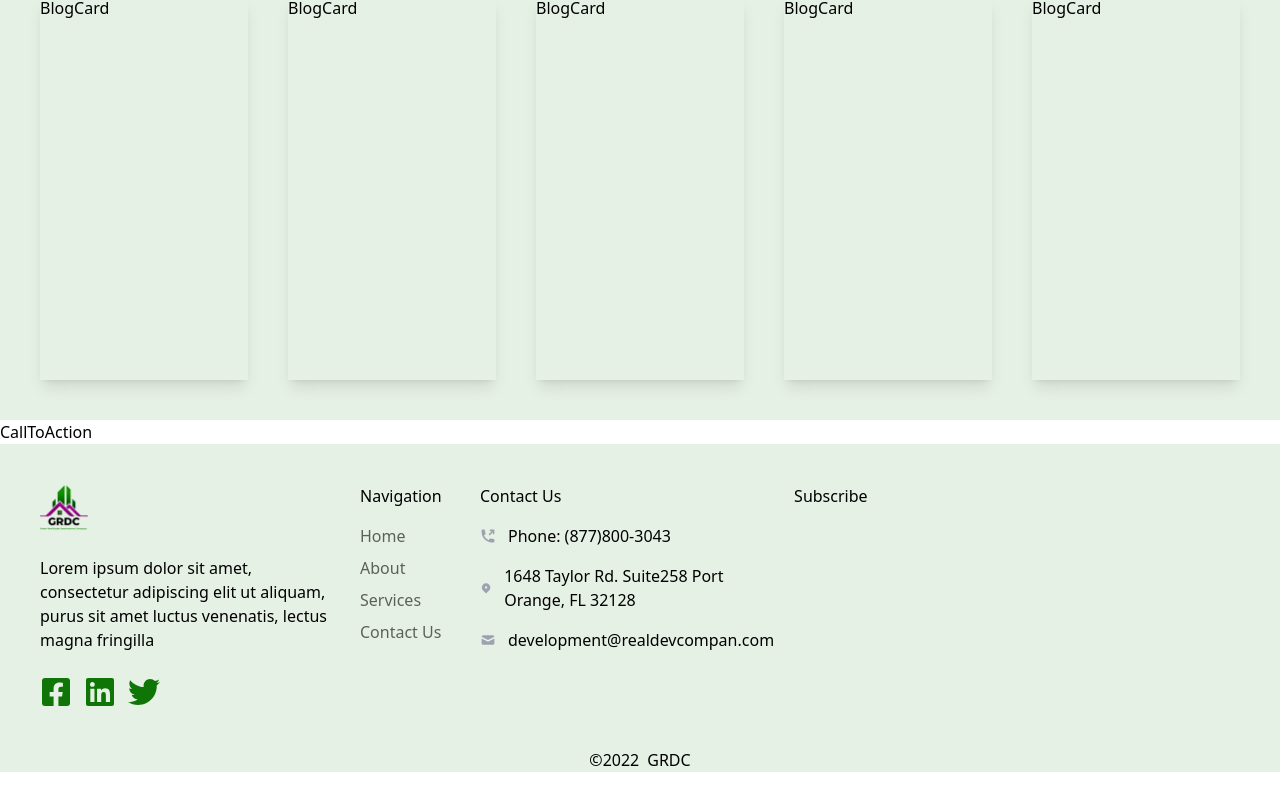
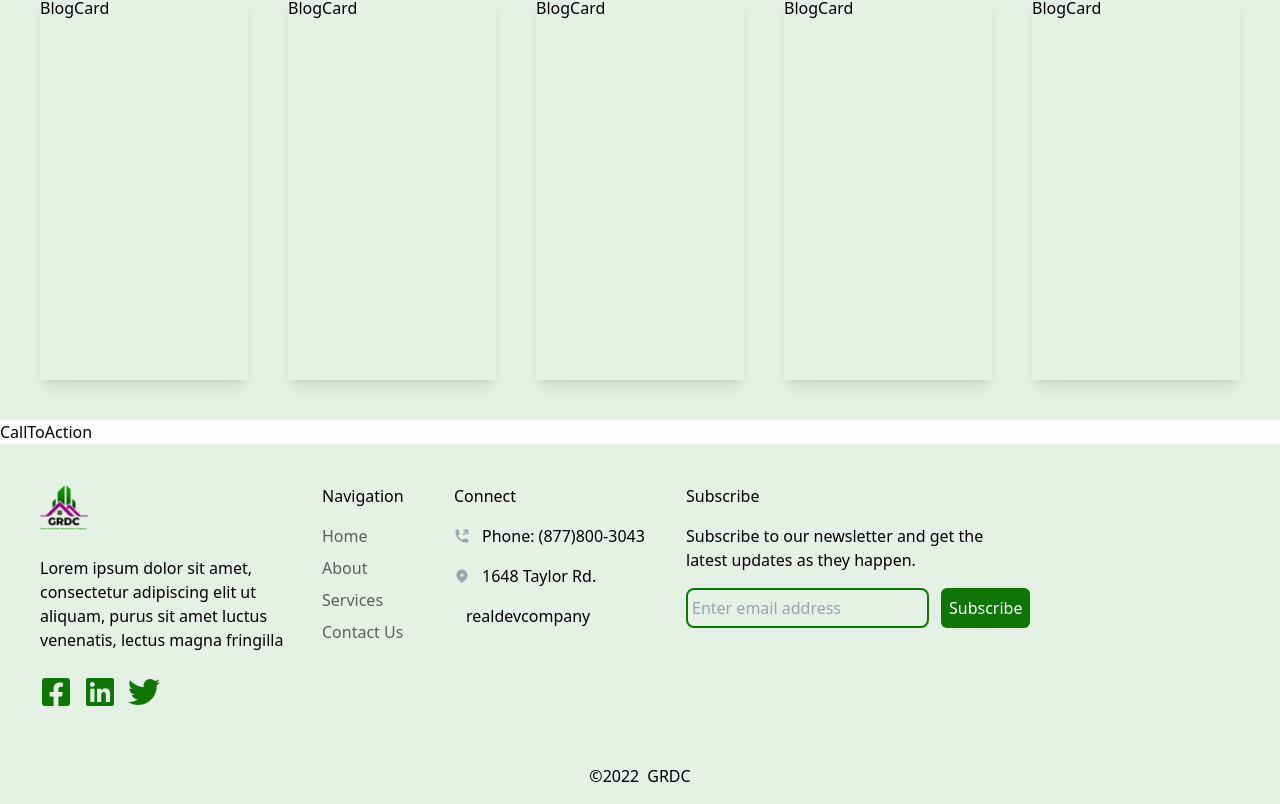
Before and after one commit to Mogakamo/GRDC-landing, a Next.js app: page / in a window 1280 px wide. Shown: the part 1861-2665 px from the top of the page. Before the commit the page ends 2633 px from the top, so only its background shows below. Built offline with nearby package versions, Linux system fonts and the light colour scheme.

Commit message:
Finished with the footer

```diff
--- a/components/Footer.jsx
+++ b/components/Footer.jsx
@@ -9,7 +9,7 @@ const Footer = () => {
     <div className="bg-[#0E7506] bg-opacity-10">
       <div
         className="h-auto p-10  grid grid-cols-1
-            md:grid-cols-[300px_100px_1fr_2fr] md:gap-5"
+            md:grid-cols-[250px_100px_200px_300px] md:gap-8"
       >
         {/* About */}
         <div className="flex flex-col space-y-6">
@@ -59,7 +59,7 @@ const Footer = () => {
           </ul>
         </div>
         <div className="">
-          <h1 className="pb-4 ">Contact Us</h1>
+          <h1 className="pb-4 ">Connect</h1>
           <ul className="space-y-4">
             <li className="">
               <a href="" className="space-x-3 flex items-center flex-row">
@@ -70,23 +70,40 @@ const Footer = () => {
             <li>
               <a className="space-x-3 flex items-center flex-row">
                 <HiLocationMarker className="h-4 w-4 text-gray-400" />
-                <p>1648 Taylor Rd. Suite258 Port Orange, FL 32128</p>
+                <p>1648 Taylor Rd. </p>
               </a>
             </li>
             <li>
               <a
                 href="mailto:mail@gmail.com"
-                className="space-x-3 flex items-center flex-row"
+                className="space-x-3 flex items-center flex-row w-24"
               >
-                <HiMail className="text-gray-400" />
-                <p>development@realdevcompan.com</p>
+                <HiMail className="text-gray-400 " />
+                <p>realdevcompany</p>
               </a>
             </li>
           </ul>
         </div>
-        <div>Subscribe</div>
+        <div className="space-y-4">
+          <h1>Subscribe</h1>
+          <p>
+            Subscribe to our newsletter and get the latest updates as they
+            happen.
+          </p>
+          <div className="flex space-x-3">
+            <input
+              type="text"
+              placeholder="Enter email address"
+              className="border-[#0E7506] px-1 border-2 rounded-lg bg-transparent
+                focus:border-transparent focus:outline-none focus:shadow-none"
+            />
+            <button className="bg-[#0E7506] p-2 text-white rounded-md">
+              Subscribe
+            </button>
+          </div>
+        </div>
       </div>
-      <div className="flex items-center justify-center space-x-2">
+      <div className="flex items-center justify-center space-x-2 p-4">
         <p className="">&copy;2022</p>
         <p>GRDC</p>{" "}
       </div>
```
